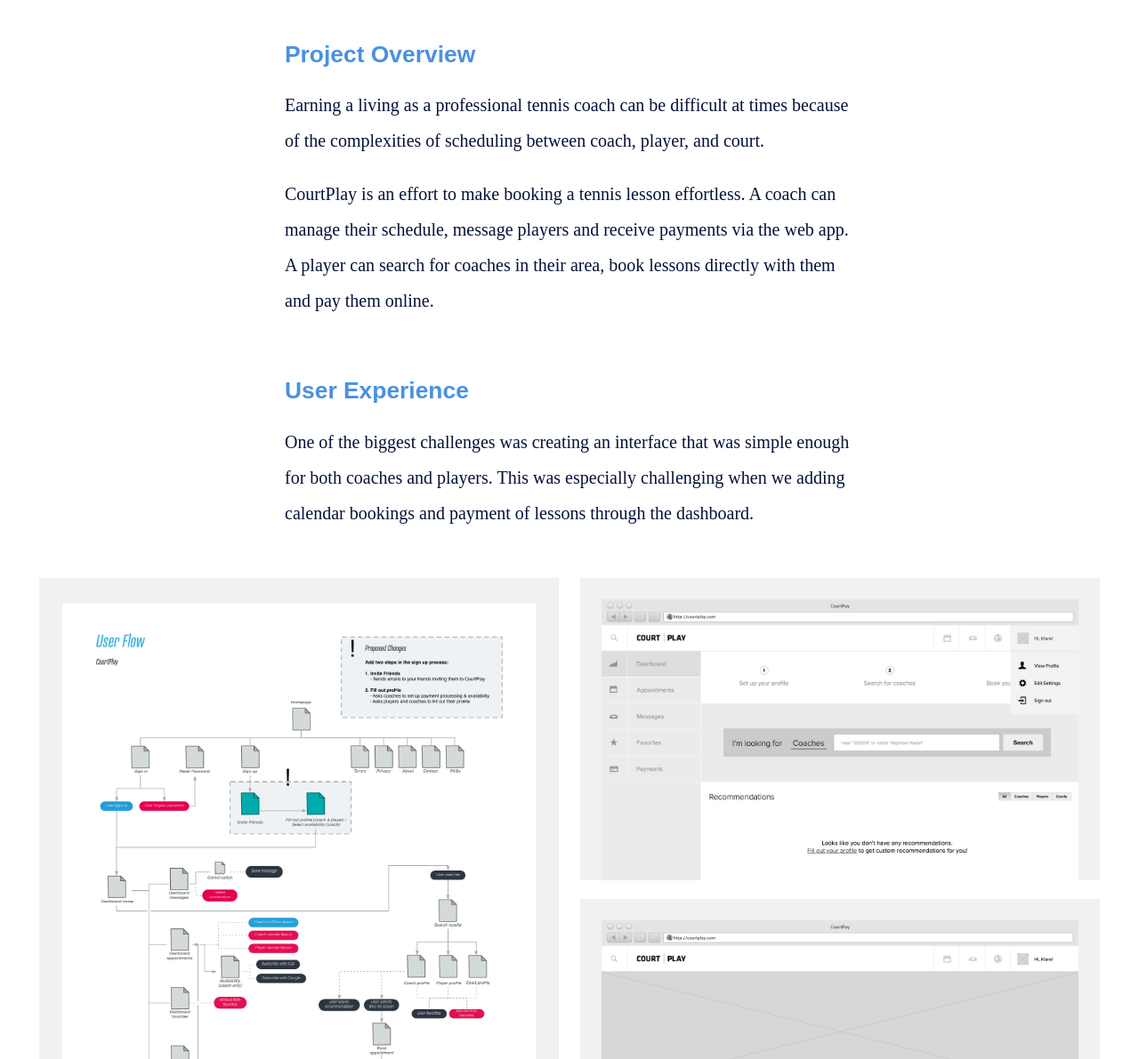
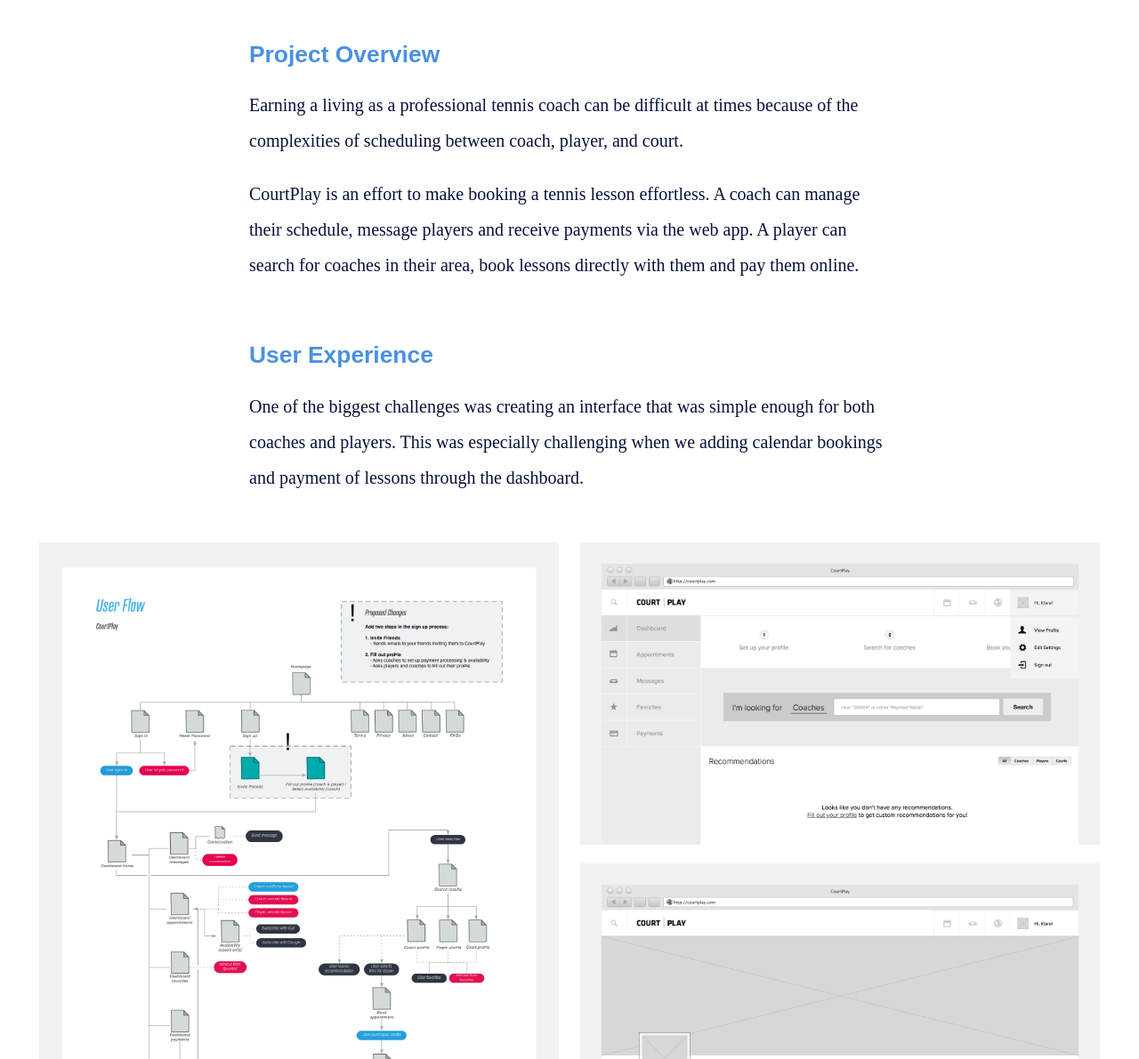
Before and after one commit to kfrank/kfrank.github.io, a Jekyll site: the page built from _posts/2014-01-27-courtplay.markdown, in a window 1280 px wide and 1400 px high, scrolled down 711 px. Shown: the part 209-1400 px from the top of the window at 89% size. Built offline with Jekyll 4.4.1, drawn with Linux system fonts in a browser that asks for light colours; nearby versions of some CDN libraries; Markdown is read by kramdown in place of the engine named in the settings.

Commit message:
switched to freight text because of lower page weights

```diff
--- a/css/_base/_settings.scss
+++ b/css/_base/_settings.scss
@@ -7,6 +7,6 @@
 
 // Fonts
 
-$type-primary: "garamond-premier-pro", serif;
+$type-primary: "freight-text-pro", serif;
 $type-secondary: lust, serif;
 $type-tertiary: effra, sans-serif;
--- a/css/_components/article.scss
+++ b/css/_components/article.scss
@@ -57,7 +57,7 @@
 	.content--post {
 		margin-bottom: 3em;
 		@media screen and (min-width:50em) {
-			max-width: 40rem;
+			max-width: 45rem;
 			margin-left: auto;
 			margin-right: auto;
 		}
--- a/css/main.css
+++ b/css/main.css
@@ -243,7 +243,7 @@
 
 body, input, textarea {
   color: #06113a;
-  font-family: "garamond-premier-pro", serif; }
+  font-family: "freight-text-pro", serif; }
 
 h1 {
   font-family: lust, serif; }
@@ -582,7 +582,7 @@
   padding: 0;
   list-style: none; }
   .posts h2 {
-    font: 1.375em/1.375 "garamond-premier-pro", serif;
+    font: 1.375em/1.375 "freight-text-pro", serif;
     color: #06113a;
     margin: 0; }
   .posts .type {
@@ -644,7 +644,7 @@
     font-size: 1.25rem;
     margin: 1em 0; }
     article li p:first-child:first-letter {
-      font: 1.25rem/1 "garamond-premier-pro", serif;
+      font: 1.25rem/1 "freight-text-pro", serif;
       color: #06113a;
       float: none;
       margin: 0; }
@@ -652,7 +652,7 @@
     margin-bottom: 3em; }
     @media screen and (min-width: 50em) {
       article .content--post {
-        max-width: 40rem;
+        max-width: 45rem;
         margin-left: auto;
         margin-right: auto; } }
   article h2 {
@@ -701,7 +701,7 @@
       color: #06113a; }
 
 .content--intro {
-  font: italic 1.25em/1.75 "garamond-premier-pro", serif;
+  font: italic 1.25em/1.75 "freight-text-pro", serif;
   color: #6c77a0;
   margin-top: 2em; }
   @media screen and (min-width: 50em) {
```
